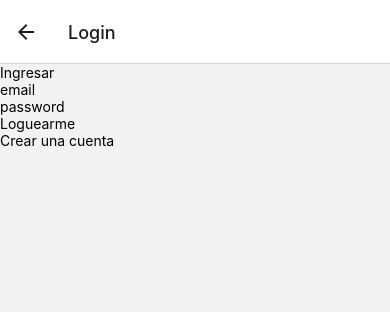
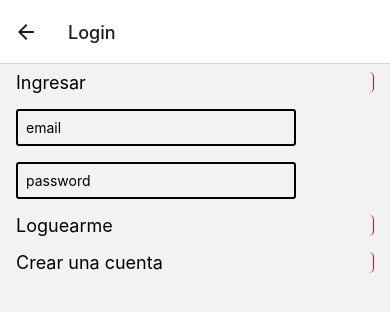
Before and after one commit to benjaap/PROG-3-React-Native, a React Native app: screen /Login in a window 390 px wide. Shown: the top 312 px of the page. Built offline with nearby package versions, Linux system fonts and the light colour scheme; no server answers; the database is empty.

Commit message:
Cambios en Login

```diff
--- a/src/screens/Login.js
+++ b/src/screens/Login.js
@@ -1,6 +1,6 @@
 import React, { Component } from 'react';
 import { View, Text, TextInput, TouchableOpacity, StyleSheet } from 'react-native';
-import { auth } from '../firebase/config';
+import { auth } from '../firebase/config'; // Importamos auth de Firebase
 
 class Login extends Component {
   constructor() {
@@ -10,34 +10,75 @@ class Login extends Component {
       pass: '',
     };
   }
+
   loginUser(email, pass) {
     auth
-      .signInWithEmailAndPassword(email, pass)
+      .signInWithEmailAndPassword(email, pass) // Metododo asincronico provisto por Firebase, requiere los parametros email y pass
       .then((res) => {
-        this.props.navigation.navigate('Menu')
+        this.props.navigation.navigate('Menu')  // Si se ejecuta correctamente redirige al usuario a Menu
       })
-      .catch(err => this.setState({err: err.message}) )
-    }
+      .catch(err => this.setState({ err: err.message }))
+  }
 
   render() {
     return (
-      <View>
-        <Text>Ingresar</Text>
-          <TextInput style={styles.field} placeholder="email" keyboardType="email-address" onChangeText={(text) => this.setState({ email: text })} value={this.state.email} />
-          <TextInput style={styles.field} placeholder="password" keyboardType="default" secureTextEntry onChangeText={(text) => this.setState({ pass: text })} value={this.state.pass} />
-          <TouchableOpacity>
-            <Text onPress={() => this.loginUser(this.state.email, this.state.pass)}>Loguearme</Text>
-          </TouchableOpacity>
-          <TouchableOpacity>
-            <Text onPress={() => this.props.navigation.navigate('Register')}>Crear una cuenta</Text>
-          </TouchableOpacity>
+      <View>      {/* Estructura contenedora del "formulario" */}
+
+        <Text style={style.campo}>Ingresar</Text>
+        <TextInput      // Permite ingresar texto (importado desde React Native)
+          style={style.form}
+          placeholder="email"     // Leyenda de referencia
+          keyboardType="email-address"    // Tipo de teclado
+          onChangeText={(text) => this.setState({ email: text })}   // Contiene una funcion que guarda los datos en el estado del componente
+          value={this.state.email}    // Obtiene la informacion del estado y la muestra en pantalla
+        />
+
+        <TextInput
+          style={style.form}
+          placeholder="password"
+          keyboardType="default"
+          secureTextEntry
+          onChangeText={(text) => this.setState({ pass: text })}
+          value={this.state.pass}
+        />
+
+        <TouchableOpacity>       {/* Boton para enviar los datos */}
+          <Text style={style.campo} onPress={() => this.loginUser(this.state.email, this.state.pass)}>Loguearme</Text>    {/* Evento onPress que ejecuta la funcion loginUser */}
+        </TouchableOpacity>
+
+        <TouchableOpacity>
+          <Text style={style.campo} onPress={() => this.props.navigation.navigate('Register')}>Crear una cuenta</Text>
+        </TouchableOpacity>
+
       </View>
     );
   }
 }
 
-const styles = StyleSheet.create({
-  field: {},
-});
+const style = StyleSheet.create({
+  campo: {
+    fontSize: 18,
+    borderColor: 'red',
+    borderEndWidth: 1,
+    borderStyle: 'solid',
+    borderRadius: 5,
+    marginVertical: 8,
+    marginHorizontal: 16
+  },
+
+  form: {
+    fontSize: 14,
+    borderColor: 'black',
+    borderWidth: 2,
+    borderStyle: 'solid',
+    borderRadius: 3,
+    marginVertical: 8,
+    marginHorizontal: 16,
+    padding: 8,
+    width: 280
+  }
+
+
+})
 
 export default Login;
--- a/src/screens/Register.js
+++ b/src/screens/Register.js
@@ -79,7 +79,7 @@ class Register extends Component {
                     />
                     <TextInput
                         style={style.campo}
-                        placeholder=' Nombre de Usuario'
+                        placeholder='Nombre de Usuario'
                         keyboardType="default"
                         value={this.state.username}
                         onChangeText={username => this.setState({ username: username })}
```
